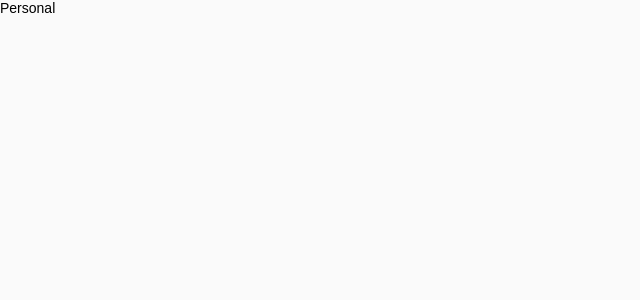
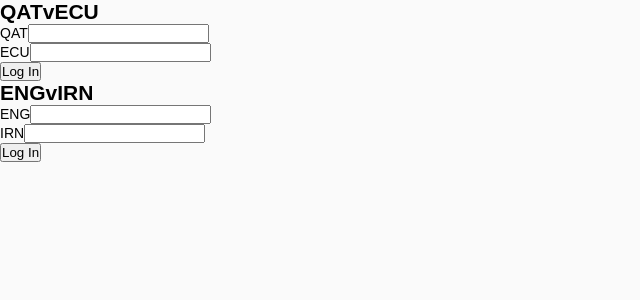
Before and after one commit to YuvalLevi5/World-Cup-Tournament, a React (Vite) app in the folder frontend/: page /personal in a window 1280 px wide. Shown: the top 300 px of the page, without its empty margins (0-640 px from the left). Built offline with nearby package versions, Linux system fonts and the light colour scheme; sample sign-in values are in the browser's storage.

Commit message:
game cmp and data transfer

```diff
--- /dev/null
+++ b/frontend/src/components/Game.jsx
@@ -0,0 +1,51 @@
+import React, { useState } from 'react'
+
+const Game = ({ game, index, handleBet }) => {
+
+    const handleChange = (event, index) => {
+        const tagertName = event.target.name
+        game[tagertName] = +event.target.value
+    }
+
+    const handleSubmit = (event) => {
+        event.preventDefault()
+        let winner
+        if (game.teamOneGoals > game.teamTwoGoals) {
+            winner = game.teamOne
+        } else if (game.teamTwoGoals > game.teamOneGoals) {
+            winner = game.teamTwo
+        } else {
+            winner = 'drew'
+        }
+
+        const userGameBet = {
+            winner: winner,
+            teamOneGoals: game.teamOneGoals,
+            teamTwoGoals: game.teamTwoGoals
+        }
+
+        handleBet(userGameBet, index)
+    }
+
+    return (
+
+        <div>
+            <h2>{game.name}</h2>
+            <div>
+                <form onSubmit={(event) => handleSubmit(event)}>
+                    <div>
+                        <label>{game.teamOne}</label>
+                        <input onChange={(e) => handleChange(e, index)} type="number" name='teamOneGoals' />
+                    </div>
+                    <div>
+                        <label>{game.teamTwo}</label>
+                        <input onChange={(e) => handleChange(e, index)} type="number" name='teamTwoGoals' />
+                    </div>
+                    <button type="submit">Log In</button>
+                </form>
+            </div>
+        </div>
+    )
+}
+
+export default Game
--- a/frontend/src/pages/Login.jsx
+++ b/frontend/src/pages/Login.jsx
@@ -44,6 +44,7 @@ const Login = () => {
         const { username, password } = values
         if (validateForm()) {
             const data = await worldCupService.login(username, password)
+            console.log(data.user)
             if (data.status === false) {
                 toast.error(data.msg, toastOptions);
             }
--- a/frontend/src/pages/Personal.jsx
+++ b/frontend/src/pages/Personal.jsx
@@ -1,20 +1,72 @@
-import React, { useEffect } from 'react'
-import { useNavigate } from 'react-router-dom';
+import React, { useEffect, useState } from 'react'
+import { json, useNavigate } from 'react-router-dom';
+import Game from '../components/Game';
 
 const Personal = () => {
   const navigate = useNavigate()
+  const [currentUser, setCurrentUser] = useState(undefined)
+  const [games, setGames] = useState([
+    {
+      date: '2022-11-20',
+      hour: 19,
+      name: 'QATvECU',
+      teamOne: 'QAT',
+      teamTwo: 'ECU',
+      winner: undefined,
+      teamOneGoals: 0,
+      teamTwoGoals: 0,
+    },
+    {
+      date: '2022-11-20',
+      hour: 16,
+      name: 'ENGvIRN',
+      teamOne: 'ENG',
+      teamTwo: 'IRN',
+      winner: undefined,
+      teamOneGoals: 0,
+      teamTwoGoals: 0,
+    }
+  ]);
+
+  let user
 
   useEffect(() => {
     async function check() {
       if (!localStorage.getItem('worldcup-app-user')) {
         navigate("/login");
+      } else {
+        setCurrentUser(await JSON.parse(localStorage.getItem('worldcup-app-user')))
+
       }
     }
     check()
   }, [])
 
+  let yourDate = new Date()
+  yourDate.toISOString().split('T')[0]
+  yourDate.getHours()
+
+
+  const handleBet = (bet, index) => {
+    console.log(bet)
+    console.log(index)
+  }
+
   return (
-    <div>Personal</div>
+    <div>
+      <div>
+        {
+          games.map((game, index) => {
+            return (
+              <div key={index}>
+                <Game game={JSON.parse(JSON.stringify(game))} index={index} handleBet={handleBet} />
+              </div>
+            )
+          })
+
+        }
+      </div>
+    </div>
   )
 }
 
```
Also changed, not shown: 2 other files (tests, documents, lock files or other folders).
